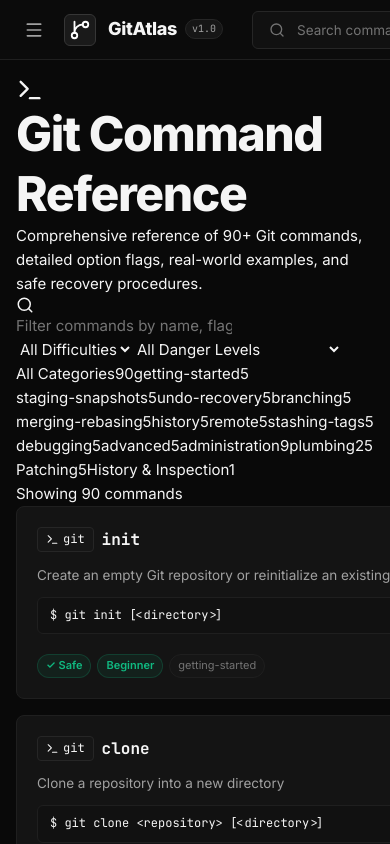
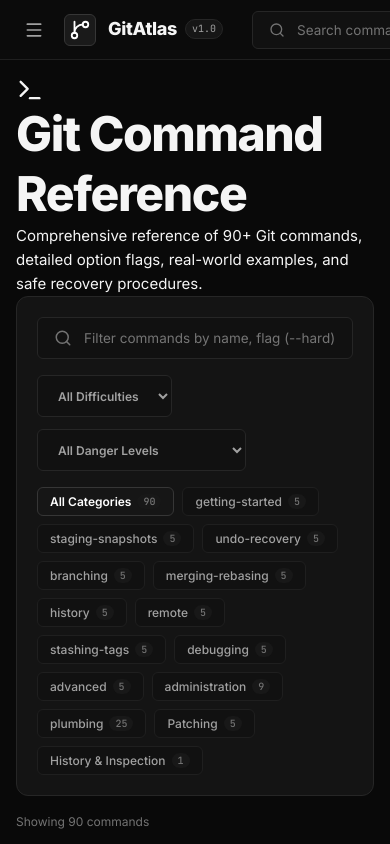
Before and after one commit to Thushar070/Git-Study, a React (Vite) app: page /git in a window 390 px wide. Shown: the top 844 px of the page. Built offline with nearby package versions, Linux system fonts and the light colour scheme.

Commit message:
improved filter controls and grid responsive layouts

```diff
--- a/src/App.css
+++ b/src/App.css
@@ -741,7 +741,7 @@
 /* Commands Grid */
 .commands-grid {
   display: grid;
-  grid-template-columns: repeat(auto-fill, minmax(360px, 1fr));
+  grid-template-columns: repeat(auto-fill, minmax(280px, 1fr));
   gap: var(--space-4);
 }
 
@@ -843,20 +843,134 @@
   border: 1px solid var(--border-subtle);
 }
 
-.command-card-link {
-  display: flex;
-  align-items: center;
-  gap: 4px;
+.command-card:hover .command-card-link {
+  color: var(--text-primary);
+}
+
+/* ── Filter Controls Card ──────────────────────────────── */
+.filter-controls-card {
+  padding: var(--space-5);
+  background-color: var(--bg-card);
+  border: 1px solid var(--border);
+  border-radius: var(--radius-xl);
+  display: flex;
+  flex-direction: column;
+  gap: var(--space-4);
+}
+
+.search-filter-row {
+  display: flex;
+  align-items: center;
+  gap: var(--space-4);
+  flex-wrap: wrap;
+}
+
+.search-input-box {
+  flex: 1;
+  min-width: 260px;
+  height: 42px;
+  display: flex;
+  align-items: center;
+  gap: var(--space-3);
+  padding: 0 var(--space-4);
+  background-color: var(--bg-surface);
+  border: 1px solid var(--border);
+  border-radius: var(--radius-md);
+  color: var(--text-secondary);
+}
+
+.search-input-box:focus-within {
+  border-color: var(--border-strong);
+  background-color: var(--bg-elevated);
+}
+
+.search-box-icon {
+  color: var(--text-tertiary);
+  flex-shrink: 0;
+}
+
+.search-control {
+  flex: 1;
+  font-size: var(--font-sm);
+  color: var(--text-primary);
+}
+
+.select-filters-group {
+  display: flex;
+  align-items: center;
+  gap: var(--space-3);
+  flex-wrap: wrap;
+}
+
+.select-control {
+  height: 42px;
+  padding: 0 var(--space-4);
+  background-color: var(--bg-surface);
+  border: 1px solid var(--border);
+  border-radius: var(--radius-md);
   font-size: var(--font-xs);
   font-weight: 600;
-  color: var(--text-tertiary);
-  text-decoration: none;
-  transition: color 150ms ease;
-}
-
-.command-card:hover .command-card-link {
-  color: var(--text-primary);
-}
+  color: var(--text-secondary);
+  cursor: pointer;
+}
+
+.select-control:hover {
+  border-color: var(--border-strong);
+  color: var(--text-primary);
+}
+
+.category-pills-row {
+  display: flex;
+  align-items: center;
+  gap: var(--space-2);
+  flex-wrap: wrap;
+}
+
+.cat-pill {
+  display: inline-flex;
+  align-items: center;
+  gap: 6px;
+  padding: 6px 12px;
+  border-radius: var(--radius-md);
+  background-color: var(--bg-surface);
+  border: 1px solid var(--border-subtle);
+  font-size: var(--font-xs);
+  font-weight: 500;
+  color: var(--text-secondary);
+  transition: all 120ms ease;
+}
+
+.cat-pill:hover {
+  border-color: var(--border-strong);
+  color: var(--text-primary);
+  background-color: var(--bg-hover);
+}
+
+.cat-pill.active {
+  color: #ffffff;
+  background-color: var(--bg-elevated);
+  border-color: var(--border-strong);
+  font-weight: 600;
+}
+
+.cat-pill-count {
+  font-family: var(--font-mono);
+  font-size: 10px;
+  padding: 1px 6px;
+  border-radius: var(--radius-full);
+  background-color: var(--bg-tertiary);
+  color: var(--text-tertiary);
+}
+
+.results-status-bar {
+  display: flex;
+  align-items: center;
+  justify-content: space-between;
+  margin: var(--space-4) 0 var(--space-4) 0;
+  font-size: var(--font-xs);
+  color: var(--text-tertiary);
+}
+
 
 /* Badges */
 .badge {
@@ -1799,7 +1913,7 @@
 /* ── CheatSheet & Learning Path Styles ─────────────────── */
 .cheatsheet-grid {
   display: grid;
-  grid-template-columns: repeat(auto-fill, minmax(380px, 1fr));
+  grid-template-columns: repeat(auto-fill, minmax(280px, 1fr));
   gap: var(--space-6);
 }
 
```
